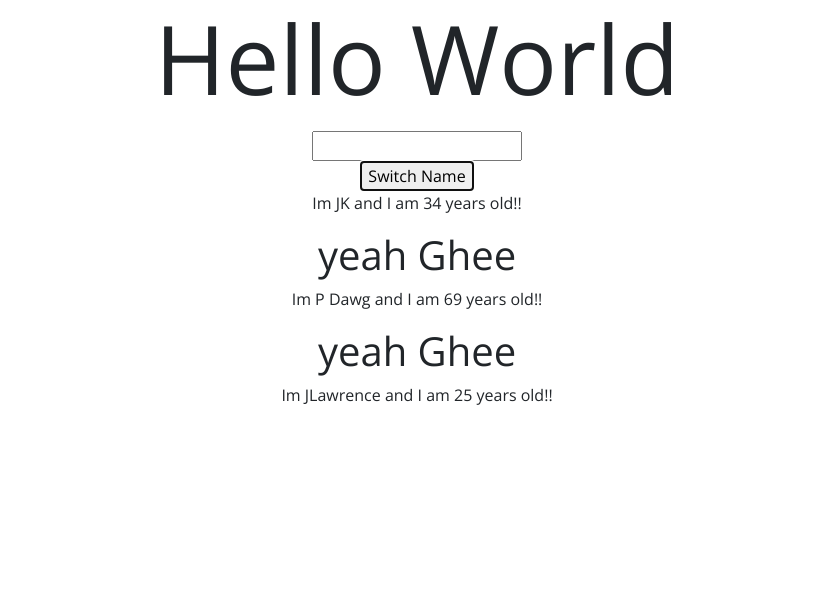
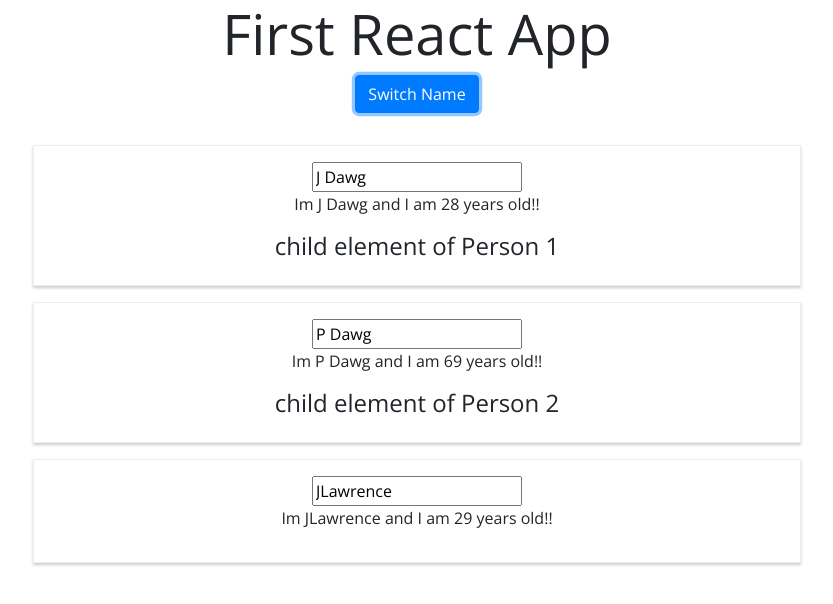
Before and after one commit to JohnnyK84/react-app, a React (Create React App) app: page / in a window 1280 px wide. Both pictures are taken after a click on the button "Switch Name". Shown: the top 604 px of the page, without its empty margins (223-1056 px from the left). Built offline with nearby package versions, Linux system fonts and the light colour scheme.

Commit message:
ternary expression used to hide/display body content, in other words content has been made to render conditionally

```diff
--- a/src/App.js
+++ b/src/App.js
@@ -1,10 +1,7 @@
 import React, { Component } from 'react';
 import './App.css';
 import '../node_modules/bootstrap/dist/css/bootstrap.min.css';
-import Person from './Person/Person'
-
-let name = 'Big PaPa';
-let age = 29;
+import Person from './Person/Person';
 
 class App extends Component {
   //state property
@@ -14,33 +11,68 @@ class App extends Component {
       { name: 'P Dawg', age: 69},
       { name: 'JLawrence', age: 29}
     ],
-      otherstate: 'some other value'
+    showPersons:  false
   };
 
-  render() {
-    return (
-      <div className="App">
-        <p className="display-1">Hello World</p>
-        <input type="text"></input><br className="mt-2"></br>
-        <button type="submit" onClick={this.eventHandler}>Switch Name</button>
-        <Person name={this.state.persons[0].name} age={this.state.persons[0].age}> yeah Ghee</Person>
-        <Person name={this.state.persons[1].name} age={this.state.persons[1].age}> yeah Ghee</Person>
-        <Person name={this.state.persons[2].name} age={this.state.persons[2].age}></Person>
-      </div>
-    );
-  };
-
-  eventHandler = () => {
+  switchNameHandler = (newName) => {
     //alert('Clicked');
     // DONT CHANGE STATE LIKE THIS: this.state.persons[0].name = 'JK';
     this.setState({
       persons: [
-        {name: 'JK', age: 34},
+        {name: newName, age: 34},
         { name: 'P Dawg', age: 69},
         { name: 'JLawrence', age: 25}
       ]
     });
   };
+
+  nameChangedHandler =(event) => {
+    this.setState({
+      persons: [
+        { name: 'J Dawg', age: 34},
+        { name: event.target.value , age: 69},
+        { name: 'JLawrence', age: 25}
+      ]
+    });
+  }
+
+  hidePersonsHandler = () => {
+    const doesShow = this.state.showPersons;
+    /*call setState to adjust the state...
+    set showPerons to what doesShow is not e.g if doesShow is false set showPersons to true*/
+    this.setState({showPersons: !doesShow});
+  }
+
+  render() {
+    return (
+      <div className="App">
+        <h1 className="display-4">First React App</h1>
+        <button className="btn btn-primary mb-3"type="submit" onClick={this.hidePersonsHandler}>Switch Name</button>
+        {
+          //ternary expression checks if showPersons is true or false
+          this.state.showPersons ?
+            //if true render content
+            <div>
+              <Person
+                name={this.state.persons[0].name}
+                age={this.state.persons[0].age}> child element of Person 1
+              </Person>
+              <Person
+                name={this.state.persons[1].name}
+                age={this.state.persons[1].age}
+                click={this.switchNameHandler.bind(this, 'Johnny!')}
+                changed={this.nameChangedHandler}
+                > child element of Person 2
+              </Person>
+              <Person
+                name={this.state.persons[2].name}
+                age={this.state.persons[2].age}>
+              </Person>
+            </div> : null //if false null(render nothing)
+          }
+      </div>
+    );
+  };
 };
 
 export default App;
--- /dev/null
+++ b/src/Person/Person.css
@@ -0,0 +1,8 @@
+.Person {
+    width: 60%;
+    margin: auto;
+    border: 1px solid #eee;
+    box-shadow: 0 2px 3px #ccc;
+    padding: 16px;
+    text-align: center;
+}
--- a/src/Person/Person.js
+++ b/src/Person/Person.js
@@ -1,10 +1,12 @@
 import React from 'react';
+import './Person.css';
 
 const person = (props) => {
     return (
-    <div>
-        <p>Im {props.name} and I am {props.age} years old!!</p>
-        <h1>{props.children}</h1>
+    <div className="Person mt-3">
+        <input type="text" onChange={props.changed} value={props.name} />
+        <p onClick={props.click} >Im {props.name} and I am {props.age} years old!!</p>
+        <h4>{props.children}</h4>
     </div>)
 }
 
```
Lines whose indentation alone changed are shown as unchanged.
